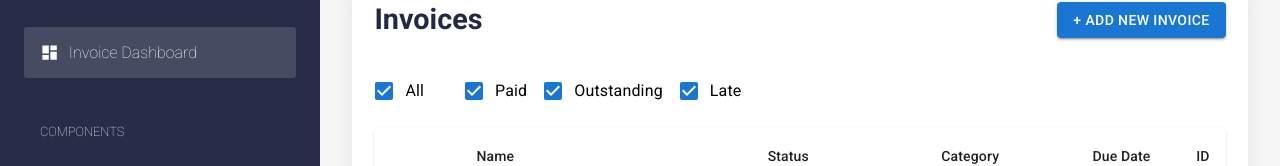
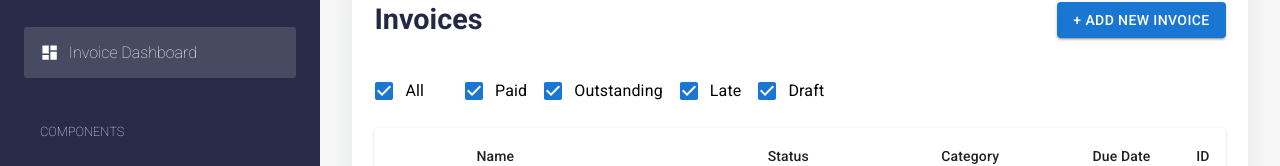
Before and after one commit to tylercorbett/bidsight, a React (Create React App) app: page / in a window 1280 px wide. Shown: the part 120-286 px from the top of the page. Built offline with nearby package versions, Linux system fonts and the light colour scheme.

Commit message:
add draft filter

```diff
--- a/src/components/InvoiceFilters/InvoiceFilters.tsx
+++ b/src/components/InvoiceFilters/InvoiceFilters.tsx
@@ -5,22 +5,26 @@ import FormControlLabel from '@mui/material/FormControlLabel';
 import './InvoiceFilters.css';
 
 export default function InvoiceFilters() {
-  const [checked, setChecked] = useState([true, true, true]);
+  const [checked, setChecked] = useState([true, true, true, true]);
 
   const handleChange1 = (event: React.ChangeEvent<HTMLInputElement>) => {
-    setChecked([event.target.checked, event.target.checked, event.target.checked]);
+    setChecked([event.target.checked, event.target.checked, event.target.checked, event.target.checked]);
   };
 
   const handleChange2 = (event: React.ChangeEvent<HTMLInputElement>) => {
-    setChecked([event.target.checked, checked[1], checked[2]]);
+    setChecked([event.target.checked, checked[1], checked[2], checked[3]]);
   };
 
   const handleChange3 = (event: React.ChangeEvent<HTMLInputElement>) => {
-    setChecked([checked[0], event.target.checked, checked[2]]);
+    setChecked([checked[0], event.target.checked, checked[2], checked[3]]);
   };
 
   const handleChange4 = (event: React.ChangeEvent<HTMLInputElement>) => {
-    setChecked([checked[0], checked[1], event.target.checked]);
+    setChecked([checked[0], checked[1], event.target.checked, checked[3]]);
+  };
+
+  const handleChange5 = (event: React.ChangeEvent<HTMLInputElement>) => {
+    setChecked([checked[0], checked[1], checked[2], event.target.checked]);
   };
 
   const children = (
@@ -36,6 +40,10 @@ export default function InvoiceFilters() {
       <FormControlLabel
         label="Late"
         control={<Checkbox checked={checked[2]} onChange={handleChange4} />}
+      />
+      <FormControlLabel
+        label="Draft"
+        control={<Checkbox checked={checked[3]} onChange={handleChange5} />}
       />
     </Box>
   );
```
